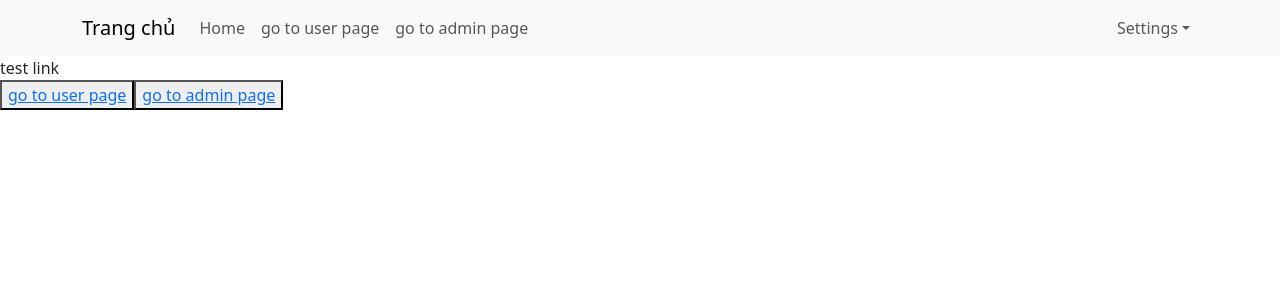
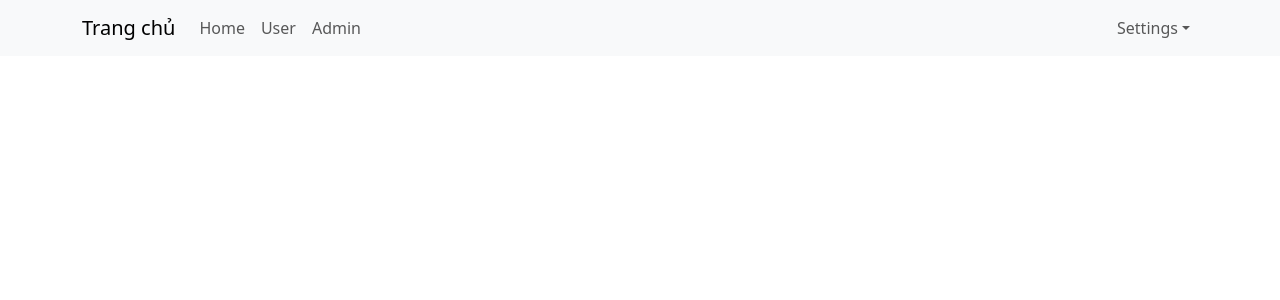
Before and after one commit to thanhquang259/test-demo-React, a React (Create React App) app: page / in a window 1280 px wide. Shown: the top 300 px of the page. Built offline with nearby package versions, Linux system fonts and the light colour scheme.

Commit message:
video 50

```diff
--- a/src/App.js
+++ b/src/App.js
@@ -6,17 +6,15 @@ const App = () => {
   return (
 
     <div className="app-container">
-      <Header />
-      <div>
-        test link
+      <div className='header-container'>
+        <Header />
       </div>
-      <button>
-        <Link to="/user">go to user page</Link>
-      </button>
-      <button>
-        <Link to="/admin">go to admin page</Link>
-      </button>
-
+      <div className='main-container'>
+        <div className='sidenav-container'></div>
+        <div className='app-content'>
+          <Outlet />
+        </div>
+      </div>
     </div>
   );
 }
--- a/src/Components/Header/Header.js
+++ b/src/Components/Header/Header.js
@@ -13,8 +13,8 @@ const Header = () => {
                     <Nav className="me-auto">
                         <link></link>
                         <Link to="/" className='nav-link'>Home</Link>
-                        <Link to="/user" className='nav-link'>go to user page</Link>
-                        <Link to="/admin" className='nav-link'>go to admin page</Link>
+                        <Link to="/user" className='nav-link'>User</Link>
+                        <Link to="/admin" className='nav-link'>Admin</Link>
 
                     </Nav>
                     <Nav>
--- a/src/index.js
+++ b/src/index.js
@@ -15,9 +15,11 @@ root.render(
     <React.StrictMode>
       <BrowserRouter>
         <Routes>
-          <Route path="/" element={<App />} />
-          <Route path="/user" element={<User />} />
-          <Route path="/admin" element={<Admin />} />
+          <Route path="/" element={<App />}>
+            <Route path="/user" element={<User />} />
+            <Route path="/admin" element={<Admin />} />
+          </Route>
+
         </Routes>
       </BrowserRouter>
     </React.StrictMode>
```
